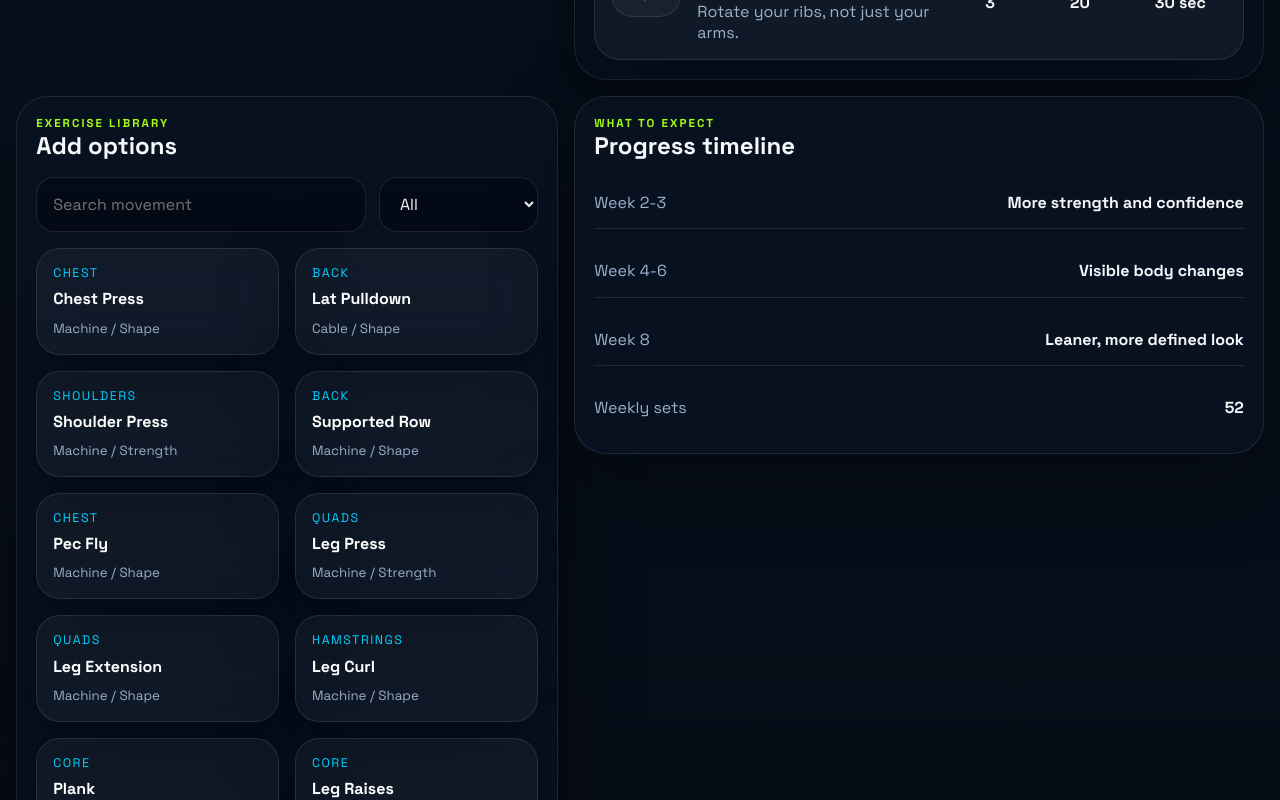
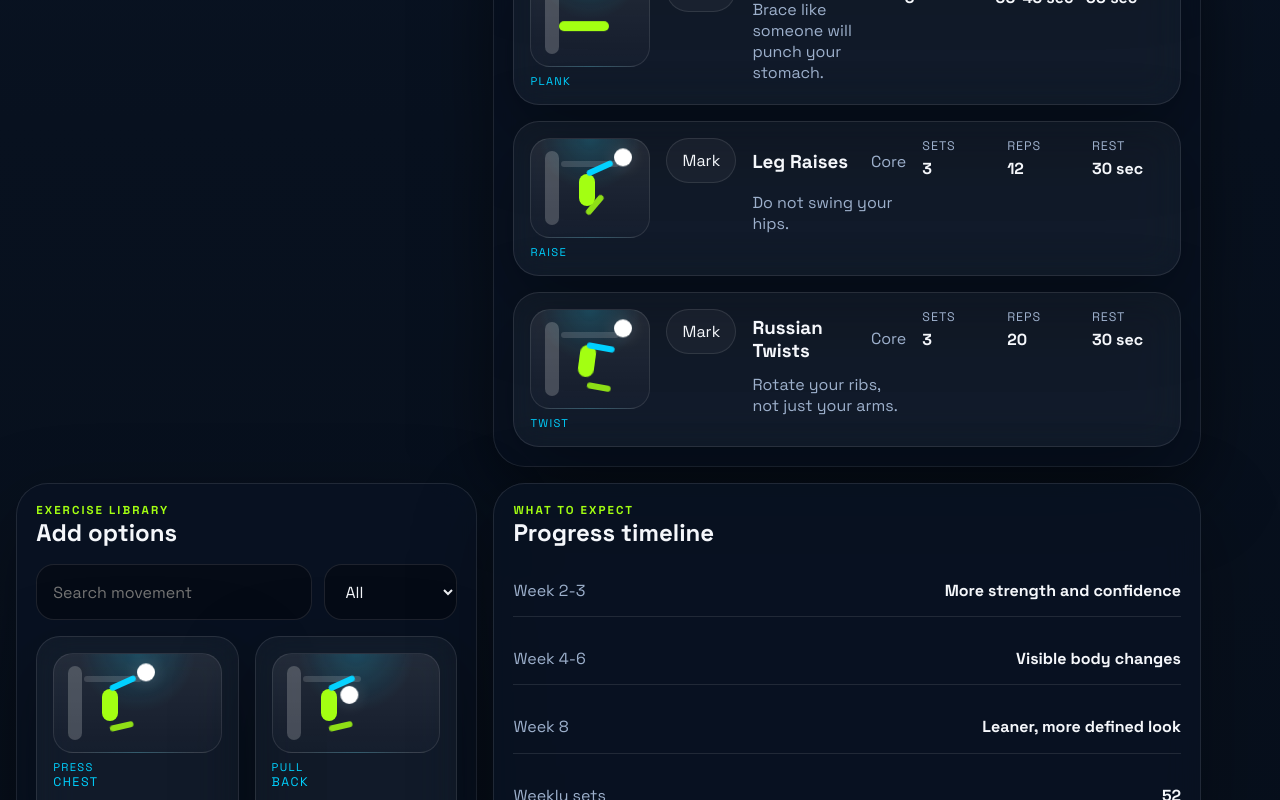
Before and after one commit to saikarthik488/gym-planner-app, a React (Vite) app in the folder apps/web/: page / in a window 1280 px wide. Shown: the part 2220-3020 px from the top of the page. Built offline with nearby package versions, Linux system fonts and the light colour scheme.

Commit message:
Add animated exercise demos to workout cards

```diff
--- a/apps/web/src/App.tsx
+++ b/apps/web/src/App.tsx
@@ -11,6 +11,18 @@ type DayKey =
 
 type Goal = "Build muscle" | "Lose fat" | "Lean out";
 type FocusTag = "Strength" | "Shape" | "Recovery" | "Core";
+type AnimationKind =
+  | "press"
+  | "pull"
+  | "row"
+  | "fly"
+  | "legs"
+  | "curl"
+  | "extension"
+  | "plank"
+  | "raise"
+  | "twist"
+  | "walk";
 
 type Exercise = {
   id: string;
@@ -18,6 +30,7 @@ type Exercise = {
   group: string;
   equipment: string;
   focus: FocusTag;
+  animation: AnimationKind;
 };
 
 type WorkoutExercise = {
@@ -60,27 +73,91 @@ const dayOrder: DayKey[] = [
 ];
 
 const library: Exercise[] = [
-  { id: "chest-press", name: "Chest Press", group: "Chest", equipment: "Machine", focus: "Shape" },
-  { id: "lat-pulldown", name: "Lat Pulldown", group: "Back", equipment: "Cable", focus: "Shape" },
-  { id: "shoulder-press", name: "Shoulder Press", group: "Shoulders", equipment: "Machine", focus: "Strength" },
-  { id: "supported-row", name: "Supported Row", group: "Back", equipment: "Machine", focus: "Shape" },
-  { id: "pec-fly", name: "Pec Fly", group: "Chest", equipment: "Machine", focus: "Shape" },
-  { id: "leg-press", name: "Leg Press", group: "Quads", equipment: "Machine", focus: "Strength" },
-  { id: "leg-extension", name: "Leg Extension", group: "Quads", equipment: "Machine", focus: "Shape" },
-  { id: "leg-curl", name: "Leg Curl", group: "Hamstrings", equipment: "Machine", focus: "Shape" },
-  { id: "plank", name: "Plank", group: "Core", equipment: "Bodyweight", focus: "Core" },
-  { id: "leg-raises", name: "Leg Raises", group: "Core", equipment: "Bodyweight", focus: "Core" },
-  { id: "russian-twists", name: "Russian Twists", group: "Core", equipment: "Bodyweight", focus: "Core" },
-  { id: "db-curl", name: "Dumbbell Bicep Curl", group: "Biceps", equipment: "Dumbbell", focus: "Shape" },
+  {
+    id: "chest-press",
+    name: "Chest Press",
+    group: "Chest",
+    equipment: "Machine",
+    focus: "Shape",
+    animation: "press"
+  },
+  {
+    id: "lat-pulldown",
+    name: "Lat Pulldown",
+    group: "Back",
+    equipment: "Cable",
+    focus: "Shape",
+    animation: "pull"
+  },
+  {
+    id: "shoulder-press",
+    name: "Shoulder Press",
+    group: "Shoulders",
+    equipment: "Machine",
+    focus: "Strength",
+    animation: "press"
+  },
+  {
+    id: "supported-row",
+    name: "Supported Row",
+    group: "Back",
+    equipment: "Machine",
+    focus: "Shape",
+    animation: "row"
+  },
+  { id: "pec-fly", name: "Pec Fly", group: "Chest", equipment: "Machine", focus: "Shape", animation: "fly" },
+  { id: "leg-press", name: "Leg Press", group: "Quads", equipment: "Machine", focus: "Strength", animation: "legs" },
+  {
+    id: "leg-extension",
+    name: "Leg Extension",
+    group: "Quads",
+    equipment: "Machine",
+    focus: "Shape",
+    animation: "extension"
+  },
+  { id: "leg-curl", name: "Leg Curl", group: "Hamstrings", equipment: "Machine", focus: "Shape", animation: "legs" },
+  { id: "plank", name: "Plank", group: "Core", equipment: "Bodyweight", focus: "Core", animation: "plank" },
+  { id: "leg-raises", name: "Leg Raises", group: "Core", equipment: "Bodyweight", focus: "Core", animation: "raise" },
+  {
+    id: "russian-twists",
+    name: "Russian Twists",
+    group: "Core",
+    equipment: "Bodyweight",
+    focus: "Core",
+    animation: "twist"
+  },
+  {
+    id: "db-curl",
+    name: "Dumbbell Bicep Curl",
+    group: "Biceps",
+    equipment: "Dumbbell",
+    focus: "Shape",
+    animation: "curl"
+  },
   {
     id: "tricep-overhead",
     name: "Tricep Overhead Extension",
     group: "Triceps",
     equipment: "Dumbbell",
-    focus: "Shape"
+    focus: "Shape",
+    animation: "extension"
   },
-  { id: "lateral-raise", name: "Lateral Raise", group: "Shoulders", equipment: "Dumbbell", focus: "Shape" },
-  { id: "treadmill", name: "Treadmill Walk", group: "Cardio", equipment: "Treadmill", focus: "Recovery" }
+  {
+    id: "lateral-raise",
+    name: "Lateral Raise",
+    group: "Shoulders",
+    equipment: "Dumbbell",
+    focus: "Shape",
+    animation: "raise"
+  },
+  {
+    id: "treadmill",
+    name: "Treadmill Walk",
+    group: "Cardio",
+    equipment: "Treadmill",
+    focus: "Recovery",
+    animation: "walk"
+  }
 ];
 
 const createExercise = (
@@ -203,6 +280,22 @@ const today = new Intl.DateTimeFormat("en-AU", { weekday: "long" }).format(new D
 
 function getExercise(exerciseId: string) {
   return library.find((exercise) => exercise.id === exerciseId);
+}
+
+function ExerciseDemo({ exercise }: { exercise: Exercise }) {
+  return (
+    <div className={`exercise-demo exercise-demo--${exercise.animation}`} aria-hidden="true">
+      <div className="exercise-demo__stage">
+        <div className="exercise-demo__machine" />
+        <div className="exercise-demo__track" />
+        <div className="exercise-demo__body" />
+        <div className="exercise-demo__limb exercise-demo__limb--left" />
+        <div className="exercise-demo__limb exercise-demo__limb--right" />
+        <div className="exercise-demo__weight" />
+      </div>
+      <span>{exercise.animation}</span>
+    </div>
+  );
 }
 
 function createAiTips(planner: PlannerState, selectedDay: DayKey, completionRate: number) {
@@ -510,6 +603,8 @@ export default function App() {
 
                 return (
                   <article key={`${entry.exerciseId}-${index}`} className="exercise-card">
+                    {exercise ? <ExerciseDemo exercise={exercise} /> : null}
+
                     <button
                       type="button"
                       className={`check-toggle ${entry.completed ? "check-toggle--done" : ""}`}
@@ -581,6 +676,7 @@ export default function App() {
                 className="library-card"
                 onClick={() => addExerciseToDay(exercise.id)}
               >
+                <ExerciseDemo exercise={exercise} />
                 <span className="library-group">{exercise.group}</span>
                 <strong>{exercise.name}</strong>
                 <small>
--- a/apps/web/src/styles/global.css
+++ b/apps/web/src/styles/global.css
@@ -329,11 +329,142 @@ dt {
 
 .exercise-card {
   display: grid;
-  grid-template-columns: auto 1fr auto;
+  grid-template-columns: 120px auto 1fr auto;
   gap: 1rem;
   padding: 1rem;
   border-radius: 26px;
   background: rgba(255, 255, 255, 0.04);
+}
+
+.exercise-demo {
+  display: grid;
+  gap: 0.45rem;
+  align-content: start;
+}
+
+.exercise-demo span {
+  font-size: 0.7rem;
+  text-transform: uppercase;
+  letter-spacing: 0.12em;
+  color: var(--highlight);
+}
+
+.exercise-demo__stage {
+  position: relative;
+  height: 100px;
+  border-radius: 20px;
+  overflow: hidden;
+  border: 1px solid var(--line);
+  background:
+    radial-gradient(circle at top, rgba(0, 209, 255, 0.18), transparent 45%),
+    linear-gradient(180deg, rgba(255, 255, 255, 0.08), rgba(255, 255, 255, 0.02));
+}
+
+.exercise-demo__machine,
+.exercise-demo__track,
+.exercise-demo__body,
+.exercise-demo__limb,
+.exercise-demo__weight {
+  position: absolute;
+}
+
+.exercise-demo__machine {
+  inset: 12px auto 12px 14px;
+  width: 14px;
+  border-radius: 999px;
+  background: rgba(255, 255, 255, 0.2);
+}
+
+.exercise-demo__track {
+  top: 22px;
+  left: 30px;
+  width: 58px;
+  height: 6px;
+  border-radius: 999px;
+  background: rgba(255, 255, 255, 0.14);
+}
+
+.exercise-demo__body {
+  left: 48px;
+  top: 35px;
+  width: 16px;
+  height: 32px;
+  border-radius: 999px;
+  background: var(--accent);
+}
+
+.exercise-demo__limb {
+  left: 56px;
+  top: 32px;
+  width: 28px;
+  height: 6px;
+  border-radius: 999px;
+  transform-origin: left center;
+  background: var(--highlight);
+  animation: demo-swing 1.5s ease-in-out infinite;
+}
+
+.exercise-demo__limb--right {
+  top: 72px;
+  width: 24px;
+  background: rgba(163, 255, 18, 0.85);
+  animation-name: demo-kick;
+}
+
+.exercise-demo__weight {
+  top: 18px;
+  left: 76px;
+  width: 18px;
+  height: 18px;
+  border-radius: 50%;
+  background: #fff;
+  box-shadow: 0 0 18px rgba(255, 255, 255, 0.2);
+  animation: demo-float 1.5s ease-in-out infinite;
+}
+
+.exercise-demo--pull .exercise-demo__weight,
+.exercise-demo--row .exercise-demo__weight {
+  animation-name: demo-pull;
+}
+
+.exercise-demo--legs .exercise-demo__limb--right,
+.exercise-demo--extension .exercise-demo__limb--right,
+.exercise-demo--raise .exercise-demo__limb--right {
+  animation-name: demo-lift;
+}
+
+.exercise-demo--plank .exercise-demo__body {
+  top: 56px;
+  left: 28px;
+  width: 50px;
+  height: 10px;
+  animation: demo-plank 1.4s ease-in-out infinite;
+}
+
+.exercise-demo--plank .exercise-demo__limb,
+.exercise-demo--plank .exercise-demo__weight {
+  display: none;
+}
+
+.exercise-demo--walk .exercise-demo__body {
+  animation: demo-step 0.9s linear infinite;
+}
+
+.exercise-demo--walk .exercise-demo__limb {
+  animation-duration: 0.9s;
+}
+
+.exercise-demo--fly .exercise-demo__limb {
+  width: 18px;
+  animation-name: demo-fly;
+}
+
+.exercise-demo--twist .exercise-demo__body {
+  animation: demo-twist 1s ease-in-out infinite;
+}
+
+.exercise-demo--twist .exercise-demo__limb {
+  animation-name: demo-twist-arm;
 }
 
 .check-toggle {
@@ -479,6 +610,116 @@ dd {
   }
 }
 
+@keyframes demo-float {
+  0%,
+  100% {
+    transform: translate(0, 0);
+  }
+
+  50% {
+    transform: translate(8px, -10px);
+  }
+}
+
+@keyframes demo-pull {
+  0%,
+  100% {
+    transform: translate(0, 0);
+  }
+
+  50% {
+    transform: translate(-10px, 16px);
+  }
+}
+
+@keyframes demo-swing {
+  0%,
+  100% {
+    transform: rotate(0deg);
+  }
+
+  50% {
+    transform: rotate(-28deg);
+  }
+}
+
+@keyframes demo-kick {
+  0%,
+  100% {
+    transform: rotate(20deg);
+  }
+
+  50% {
+    transform: rotate(-18deg);
+  }
+}
+
+@keyframes demo-lift {
+  0%,
+  100% {
+    transform: rotate(18deg);
+  }
+
+  50% {
+    transform: rotate(-60deg);
+  }
+}
+
+@keyframes demo-plank {
+  0%,
+  100% {
+    transform: translateY(0);
+  }
+
+  50% {
+    transform: translateY(-4px);
+  }
+}
+
+@keyframes demo-step {
+  0%,
+  100% {
+    transform: translateX(0);
+  }
+
+  50% {
+    transform: translateX(6px);
+  }
+}
+
+@keyframes demo-fly {
+  0%,
+  100% {
+    transform: rotate(-20deg);
+  }
+
+  50% {
+    transform: rotate(22deg);
+  }
+}
+
+@keyframes demo-twist {
+  0%,
+  100% {
+    transform: rotate(-8deg);
+  }
+
+  50% {
+    transform: rotate(8deg);
+  }
+}
+
+@keyframes demo-twist-arm {
+  0%,
+  100% {
+    transform: rotate(-40deg);
+  }
+
+  50% {
+    transform: rotate(18deg);
+  }
+}
+
 @media (max-width: 1180px) {
   .content-grid,
   .hero-panel {
```
